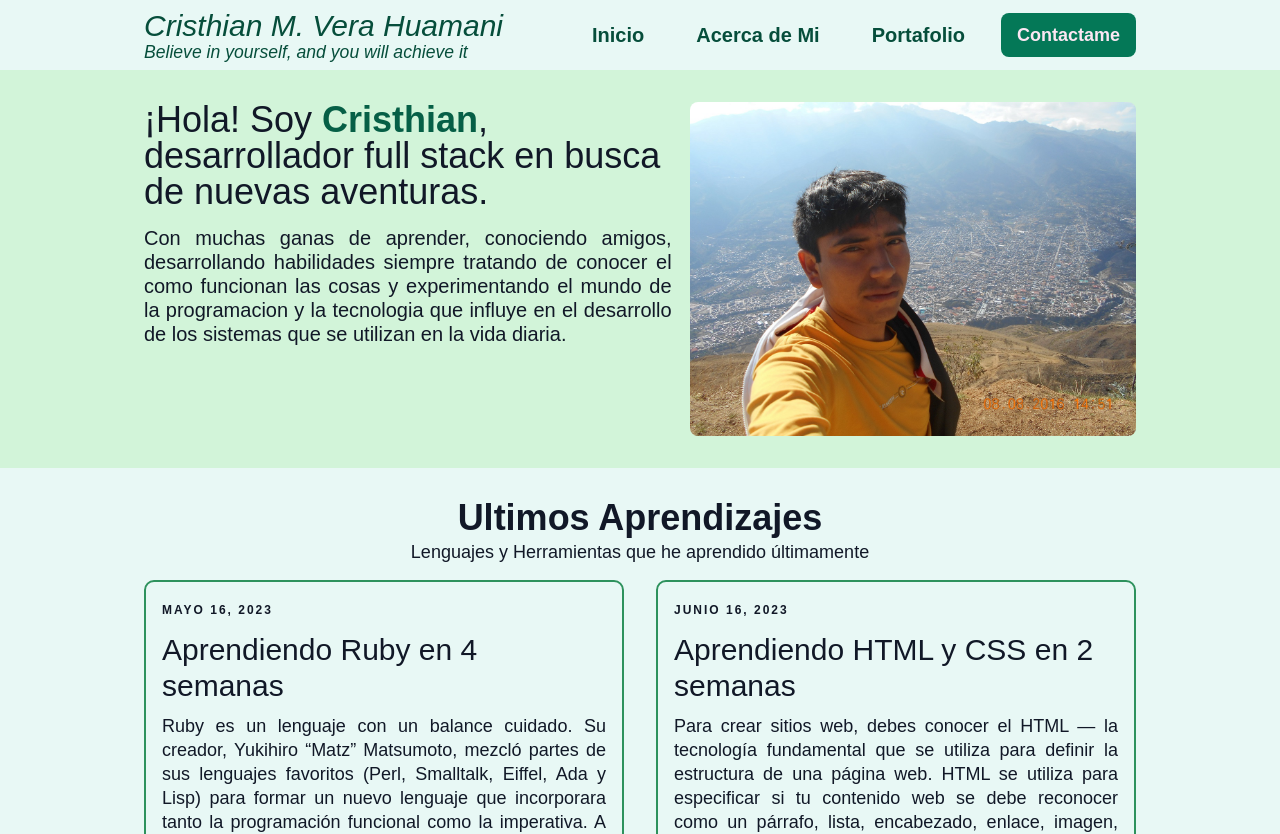
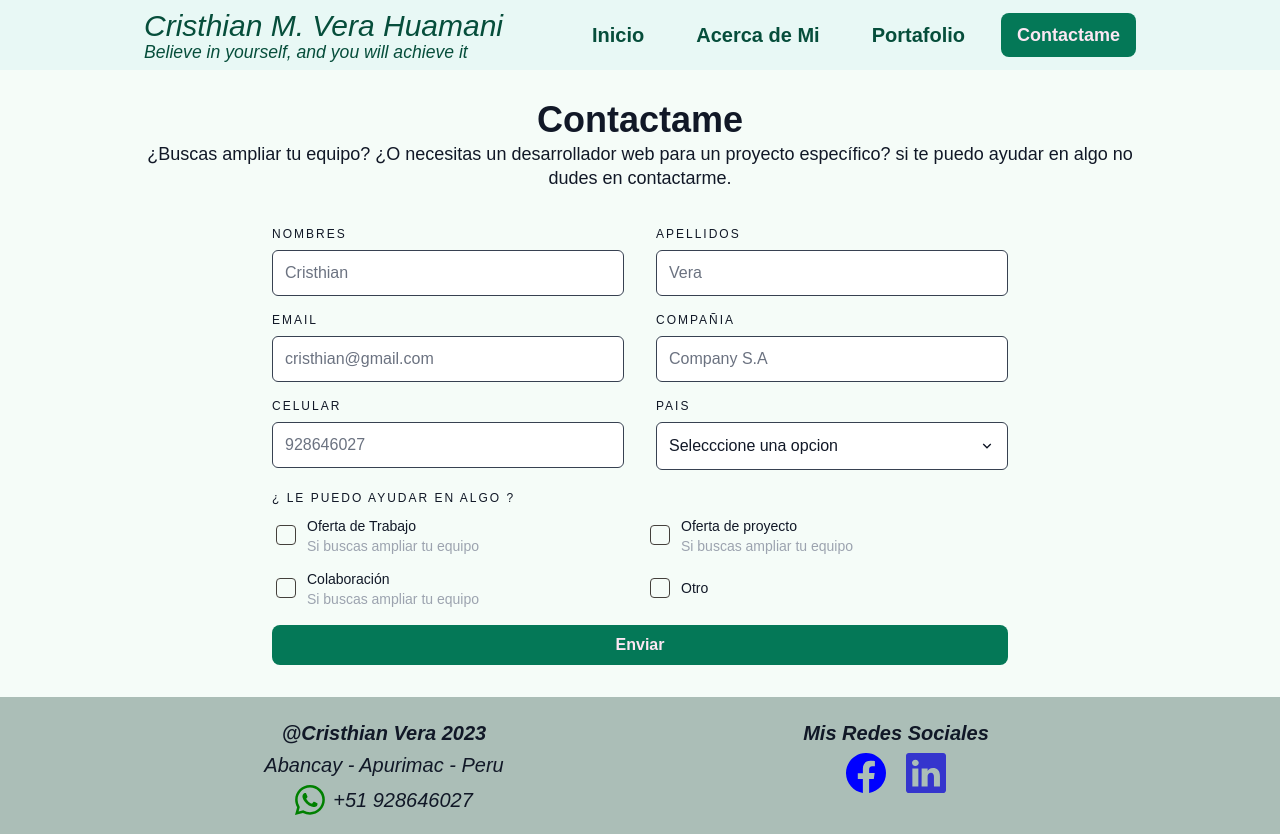
Before and after one commit to cverah/Portafolio-web-react, a React (Vite) app: page /contact in a window 1280 px wide. Before the commit this address led to /. Shown: the top 834 px of the page. Built offline with nearby package versions, Linux system fonts and the light colour scheme; a web font is replaced by a local one.

Commit message:
feat: add Contact in Portafolio Web

```diff
--- a/src/App.jsx
+++ b/src/App.jsx
@@ -5,6 +5,7 @@ import Portafolio from "./pages/Portafolio";
 import CalenclyOperation from "./components/components_portafolio/calencly/CalenclyOperation";
 import CliviaOperation from "./components/components_portafolio/clivia_generator/CliviaOperation";
 import InsigthOperation from "./components/components_portafolio/insight/InsigthOperation";
+import Contact from "./pages/Contact";
 
 function App() {
   return (
@@ -17,7 +18,7 @@ function App() {
       <Route path="/clivia_generator" element={<CliviaOperation />} />
       <Route path="/insight" element={<InsigthOperation />} />
       {/* {fin rrutas portafolio} */}
-
+      <Route path="/contact" element={<Contact />} />
       <Route path="*" element={<Navigate to="/" />} />
     </Routes>
   );
--- /dev/null
+++ b/src/components/component_contact/ContactForm.jsx
@@ -0,0 +1,272 @@
+import styled from "@emotion/styled";
+
+const FamilyCheckbox = styled.div`
+  display: grid;
+  grid-template-columns: repeat(auto-fill, minmax(min(330px, 100%), 1fr));
+  gap: 12px;
+  margin-bottom: 16px;
+`;
+
+const ContactForm = () => {
+  function handleSend(event) {
+    event.preventDefault();
+    console.log("click");
+  }
+  return (
+    <div>
+      <form onSubmit={handleSend}>
+        <div className="article-grid-2columns mb-1" id="gap-row-12">
+          <article
+            className="article-grid-item no-hover"
+            id="padding-0"
+            style={{ border: "none" }}
+          >
+            <div>
+              <label
+                htmlFor="firtsname"
+                className="text-xs light overline mb-1/4 block text-uppercase"
+              >
+                Nombres
+              </label>
+              <input
+                className="input"
+                type="text"
+                name="firtsname"
+                id="firtsname"
+                placeholder="Cristhian"
+              />
+            </div>
+          </article>
+
+          <article
+            className="article-grid-item no-hover"
+            id="padding-0"
+            style={{ border: "none" }}
+          >
+            <div>
+              <label
+                htmlFor="lastname"
+                className="text-xs light overline mb-1/4 block text-uppercase"
+              >
+                Apellidos
+              </label>
+              <input
+                className="input"
+                type="text"
+                name="lastname"
+                id="lastname"
+                placeholder="Vera"
+              />
+            </div>
+          </article>
+
+          <article
+            className="article-grid-item no-hover"
+            id="padding-0"
+            style={{ border: "none" }}
+          >
+            <div>
+              <label
+                htmlFor="email"
+                className="text-xs light overline mb-1/4 block text-uppercase"
+              >
+                Email
+              </label>
+              <input
+                className="input"
+                type="email"
+                name="email"
+                id="email"
+                placeholder="cristhian@gmail.com"
+              />
+            </div>
+          </article>
+
+          <article
+            className="article-grid-item no-hover"
+            id="padding-0"
+            style={{ border: "none" }}
+          >
+            <div>
+              <label
+                htmlFor="company"
+                className="text-xs light overline mb-1/4 block text-uppercase"
+              >
+                Compañia
+              </label>
+              <input
+                className="input"
+                type="text"
+                name="company"
+                id="company"
+                placeholder="Company S.A"
+              />
+            </div>
+          </article>
+
+          <article
+            className="article-grid-item no-hover"
+            id="padding-0"
+            style={{ border: "none" }}
+          >
+            <div>
+              <label
+                htmlFor="phone"
+                className="text-xs light overline mb-1/4 block text-uppercase"
+              >
+                Celular
+              </label>
+              <input
+                className="input"
+                type="number"
+                name="phone"
+                id="phone"
+                placeholder="928646027"
+              />
+            </div>
+          </article>
+
+          <article
+            className="article-grid-item no-hover"
+            id="padding-0"
+            style={{ border: "none" }}
+          >
+            <div>
+              <label
+                htmlFor="country"
+                className="text-xs light overline mb-1/4 block text-uppercase"
+              >
+                Pais
+              </label>
+              <select
+                className="select light"
+                name="country"
+                id="country"
+                defaultValue="defaultOptionValue"
+              >
+                <option className="light" value="defaultOptionValue" disabled>
+                  Selecccione una opcion
+                </option>
+                <option className="light" value="PERU">
+                  Peru
+                </option>
+                <option className="light" value="MEXICO">
+                  Mexico
+                </option>
+                <option className="light" value="BOLIVIA">
+                  Bolivia
+                </option>
+                <option className="light" value="COLOMBIA">
+                  Colombia
+                </option>
+                <option className="light" value="URUGUAY">
+                  Uruguay
+                </option>
+                <option className="light" value="ARGENTINA">
+                  Argentina
+                </option>
+                <option className="light" value="OTRO">
+                  Otro
+                </option>
+              </select>
+            </div>
+          </article>
+        </div>
+        <p className="light text-xs overline text-uppercase mb-1/4">
+          ¿ Le puedo ayudar en algo ?
+        </p>
+
+        <FamilyCheckbox>
+          <div className="checkbox">
+            <input
+              type="checkbox"
+              name="checkbox"
+              id="checkbox"
+              className="checkbox__input"
+            />
+            <div>
+              <label htmlFor="checkbox" className="light text-sm" id="margin-0">
+                Oferta de Trabajo
+              </label>
+              <span
+                className="input__message input__message--help light text-xs gray-500"
+                id="margin-0"
+              >
+                {" "}
+                Si buscas ampliar tu equipo
+              </span>
+            </div>
+          </div>
+
+          <div className="checkbox">
+            <input
+              type="checkbox"
+              name="checkbox"
+              id="checkbox"
+              className="checkbox__input"
+            />
+            <div>
+              <label htmlFor="checkbox" className="light text-sm" id="margin-0">
+                Oferta de proyecto
+              </label>
+              <span
+                className="input__message input__message--help light text-xs gray-500"
+                id="margin-0"
+              >
+                Si buscas ampliar tu equipo
+              </span>
+            </div>
+          </div>
+
+          <div className="checkbox">
+            <input
+              type="checkbox"
+              name="checkbox"
+              id="checkbox"
+              className="checkbox__input"
+            />
+            <div>
+              <label htmlFor="checkbox" className="light text-sm" id="margin-0">
+                Colaboración
+              </label>
+              <span
+                className="input__message input__message--help light text-xs gray-500"
+                id="margin-0"
+              >
+                {" "}
+                Si buscas ampliar tu equipo
+              </span>
+            </div>
+          </div>
+
+          <div className="checkbox">
+            <input
+              type="checkbox"
+              name="checkbox"
+              id="checkbox"
+              className="checkbox__input"
+            />
+            <div>
+              <label
+                htmlFor="checkbox"
+                className="light text-sm
+            "
+                id="margin-0"
+              >
+                Otro
+              </label>
+            </div>
+          </div>
+        </FamilyCheckbox>
+
+        <div className="block">
+          <button className="button buttton-xl button--primary text-decoration-none width-100">
+            Enviar
+          </button>
+        </div>
+      </form>
+    </div>
+  );
+};
+
+export default ContactForm;
--- a/src/css/global/input.css
+++ b/src/css/global/input.css
@@ -80,7 +80,7 @@
   /* para que no se muestre el icono y podamos porner nuestro propio icono svg */
   appearance: none;
   /* background properties */
-  background-image: url(/assets/images/icons/arrow-down.svg);
+  background-image: url(/src/assets/images/icons/arrow-down.svg);
   background-repeat: no-repeat;
   background-position-y: center;
   /* - 12 de la derecha para atras */
@@ -116,14 +116,14 @@
   display: flex;
   gap: 8px;
   /* para igualar texto pero quitar en caso suceda algo  */
-  align-items: baseline;
+  align-items: center;
 }
 
 .radio__input,
 .checkbox__input {
-  width: 16px;
-  height: 16px;
-  margin: 2px;
+  width: 20px;
+  height: 20px;
+
   appearance: none;
   border: 1px solid var(--stone-700);
   border-radius: 50px;
@@ -164,11 +164,10 @@
   gap: 8px;
 }
 
-
 .checkbox__input:checked {
   background-color: var(--green-700);
   border: 1px solid var(---green-700);
-  background-image: url(/assets/images/icons/check-checked.svg);
+  background-image: url(/src/assets/images/icons/check-checked.svg);
   background-repeat: no-repeat;
   background-position: center;
 }
--- a/src/css/global/utils.css
+++ b/src/css/global/utils.css
@@ -253,3 +253,7 @@
 .gap-16 {
   gap: 16px;
 }
+
+.width-100 {
+  width: 100%;
+}
--- /dev/null
+++ b/src/pages/Contact.jsx
@@ -0,0 +1,33 @@
+import ContainerLg from "../components/ContainerLg";
+import Footer from "../components/Footer";
+import Header from "../components/Header";
+import ContactForm from "../components/component_contact/ContactForm";
+
+const Contact = () => {
+  return (
+    <>
+      <Header />
+      <section className="section-sm">
+        <ContainerLg>
+          <div className="center">
+            <h1 className="heading-lg semi-bold mb-1/4">Contactame</h1>
+            <p className="text-lg light">
+              ¿Buscas ampliar tu equipo? ¿O necesitas un desarrollador web para
+              un proyecto específico? si te puedo ayudar en algo no dudes en
+              contactarme.
+            </p>
+          </div>
+        </ContainerLg>
+      </section>
+
+      <section className="section-sm">
+        <div className="container-md">
+          <ContactForm />
+        </div>
+      </section>
+      <Footer />
+    </>
+  );
+};
+
+export default Contact;
```
